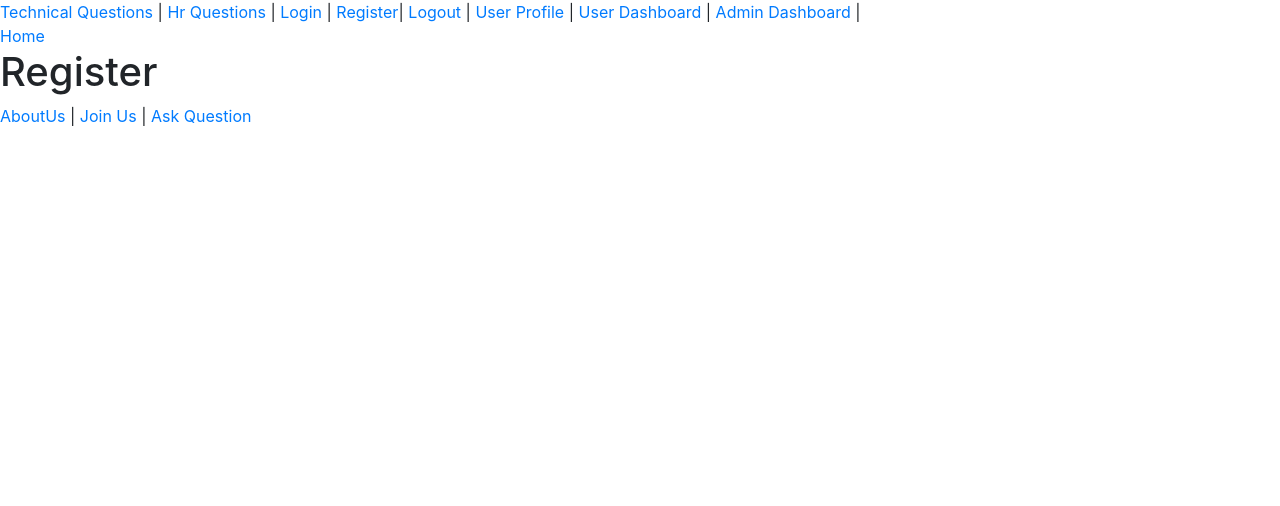
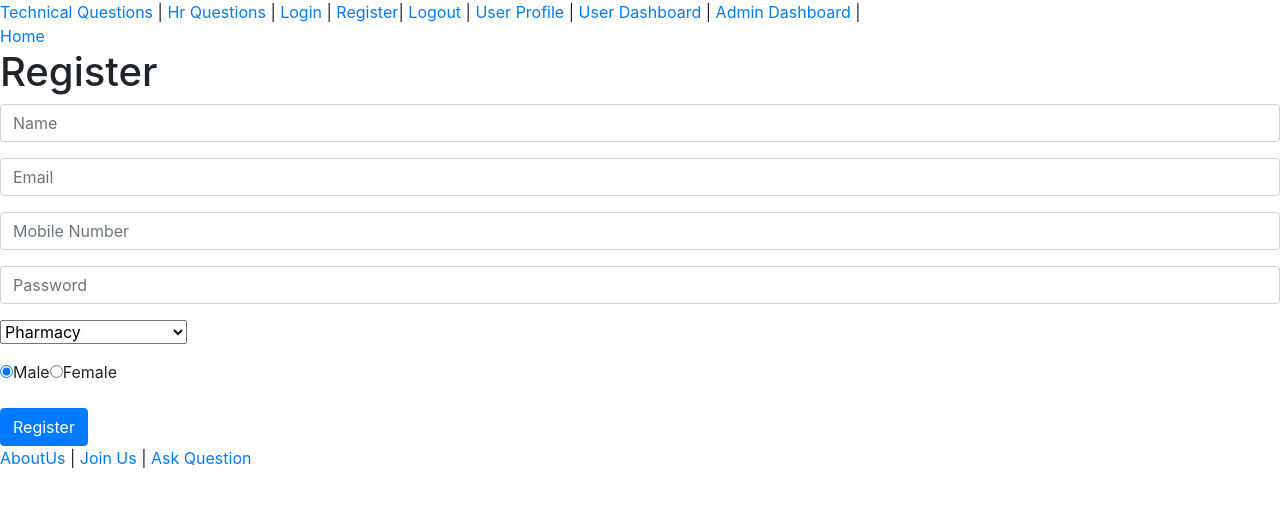
Before and after one commit to Interviews-team/Head-Start, a React (Create React App) app in the folder front-end/: page /RegisterPage in a window 1280 px wide. Shown: the top 506 px of the page. Built offline with nearby package versions, Linux system fonts and the light colour scheme; no server answers.

Commit message:
add user dashboard page

```diff
--- a/front-end/src/App.js
+++ b/front-end/src/App.js
@@ -175,7 +175,7 @@ export default class App extends Component {
           ></Route>
           <Route
             path="/RegisterPage"
-            component={routerProps => <RegisterPage {...routerProps} />}
+            component={routerProps => <RegisterPage {...routerProps} getLoggedInUser={this.getLoggedInUser}/>}
           ></Route>
           <Route
             path="/LogoutPage"
@@ -189,7 +189,7 @@ export default class App extends Component {
           ></Route>
           <Route
             path="/UserProfilePage"
-            component={routerProps => <UserProfilePage {...routerProps} />}
+            component={routerProps => <UserProfilePage {...routerProps} loggedInUser={loggedInUser}/>}
           ></Route>
 
           <Route
--- a/front-end/src/routes/user/RegisterPage.js
+++ b/front-end/src/routes/user/RegisterPage.js
@@ -1,10 +1,130 @@
 import React, { Component } from "react";
+import axios from "axios";
+import { link } from "fs";
+// import { useHistory } from "react-router-dom";
+export default class RegisterPage extends Component {
+  state = {
+    user: {
+      _id: null,
+      name: null,
+      email: null,
+      mobileNumber: null,
+      gender: null,
+      field: null,
+      role: null,
+      isLoggedIn: null
+    }
+  };
 
-export default class RegisterPage extends Component {
+  // VALIDATE REGISTER USER FUNCTIONS - MOHAMMAD ALAA ALDEIN & HANI
+  isFormValid = async event => {
+    event.preventDefault();
+    let name = event.target["name"].value;
+    let email = event.target["email"].value;
+    let mobileNumber = event.target["mobileNumber"].value;
+    let password = event.target["password"].value;
+    let field = event.target["field"].value;
+    let gender = event.target["gender"].value;
+    //Name
+    let nameReg = /^[a-zA-Z][a-zA-Z][^#&<>"~;.-_=+*!@%^&()[\]/,$^%{}?123456789]{2,29}$/;
+    //Email
+    let emailReg = /[^@#&<>";/,$^%{}?]+@[^#&<>";./,$^%{}?123456789]+\.com+/;
+    //Mobile Number
+    let mobileNumberReg = /^[0-9]{1}[0-9]{9}$/;
+
+    if (
+      nameReg.test(name) &&
+      emailReg.test(email) &&
+      mobileNumberReg.test(mobileNumber) &&
+      password &&
+      gender &&
+      field
+    ){
+      console.log("USER REG: ", this.state.user);
+      let user = {name, email, mobileNumber, password, gender, field, role: 'user', isLoggedIn: true}
+      await this.setState({user})
+      this.registerUser(this.state.user);
+    }
+  };
+
+  // REGISTER USER - Mohammad Alaa Aldein & HANI
+  registerUser = user => {
+    console.log("USER REG: ", user);
+    axios
+      .post("http://localhost:9000/register-user", user)
+      .then(res => this.props.getLoggedInUser())
+      .catch(error => console.log(error));
+    this.props.history.push("/");
+  };
+
+  // END VALIDATE REGISTER FUNCTIONS
   render() {
     return (
       <div>
         <h1>Register</h1>
+        <form onSubmit={this.isFormValid}>
+          <div className="form-group">
+            <input
+              name="name"
+              type="text"
+              className="form-control"
+              id="name"
+              placeholder="Name"
+            />
+          </div>
+          <div className="form-group">
+            <input
+              name="email"
+              type="email"
+              className="form-control"
+              id="email"
+              placeholder="Email"
+            />
+          </div>
+          <div className="form-group">
+            <input
+              name="mobileNumber"
+              type="number"
+              className="form-control"
+              id="mobileNumber"
+              placeholder="Mobile Number"
+            />
+          </div>
+          <div className="form-group">
+            <input
+              name="password"
+              type="password"
+              className="form-control"
+              id="Password"
+              placeholder="Password"
+              minLength="8"
+            />
+          </div>
+          <div className="form-group">
+            <select defaultValue="Default" name="field">
+              <option disabled>Select Field</option>
+              <option value="Pharmacy"> Pharmacy </option>
+              <option value="Software Engineering">Software Engineering</option>
+              <option value="Electrical Engineering">
+                Electrical Engineering
+              </option>
+              <option value="Civil Engineering"> Civil Engineering </option>
+            </select>
+          </div>
+          <div className="form-group">
+            <label>
+              <input name="gender" type="radio" value="Male" defaultChecked />
+              Male
+            </label>
+            <label>
+              <input name="gender" type="radio" value="Female" />
+              Female
+            </label>
+          </div>
+          <button type="submit" className="btn btn-primary">
+            Register
+          </button>
+        </form>
       </div>
     );
   }
--- a/front-end/src/routes/user/UserProfilePage.js
+++ b/front-end/src/routes/user/UserProfilePage.js
@@ -1,10 +1,88 @@
 import React, { Component } from "react";
+import axios from "axios";
 
 export default class UserProfilePage extends Component {
+  state = {
+    user: {
+      _id: null,
+      name: null,
+      email: null,
+      mobileNumber: null,
+      gender: null,
+      field: null,
+      role: null,
+      isLoggedIn: null
+    }
+  };
+
+  componentDidMount() {
+    let user = this.props.loggedInUser;
+    this.setState({ user });
+  }
+  updateProfile = event => {
+    event.preventDefault();
+
+    let _id = this.props.loggedInUser._id
+    let name = event.target["name"].value;
+    let email = event.target["email"].value;
+    let mobileNumber = event.target["mobileNumber"].value;
+    let field = event.target["field"].value;
+
+    if (
+      name !== this.state.user.name ||
+      email !== this.state.user.email ||
+      mobileNumber !== this.state.user.mobileNumber ||
+      field !== this.state.user.field
+    ){
+      let user = {_id, name, email, mobileNumber, field}
+      axios.post(`http://localhost:9000/update-user`, user)
+    }
+  };
+
   render() {
+    let {
+      _id,
+      name,
+      email,
+      mobileNumber,
+      gender,
+      field,
+      role,
+      isLoggedIn
+    } = this.state.user;
     return (
       <div>
         <h1>User Profile</h1>
+        <table>
+          <thead>
+            <tr>
+              <th>Name</th>
+              <th>Email</th>
+              <th>Mobile</th>
+              <th>Field</th>
+            </tr>
+          </thead>
+          </table>
+
+              <form onSubmit={this.updateProfile}>
+
+                  <input defaultValue={name} name="name" />
+
+
+                  <input defaultValue={email} name="email" />
+
+
+                  <input defaultValue={mobileNumber} name="mobileNumber" />
+
+
+                  <input defaultValue={field} name="field" />
+
+                <button type="submit" className="btn btn-primary">
+                  Update
+                </button>
+              </form>
+
+
       </div>
     );
   }
```
Also changed, not shown: 2 other files (tests, documents, lock files or other folders).
